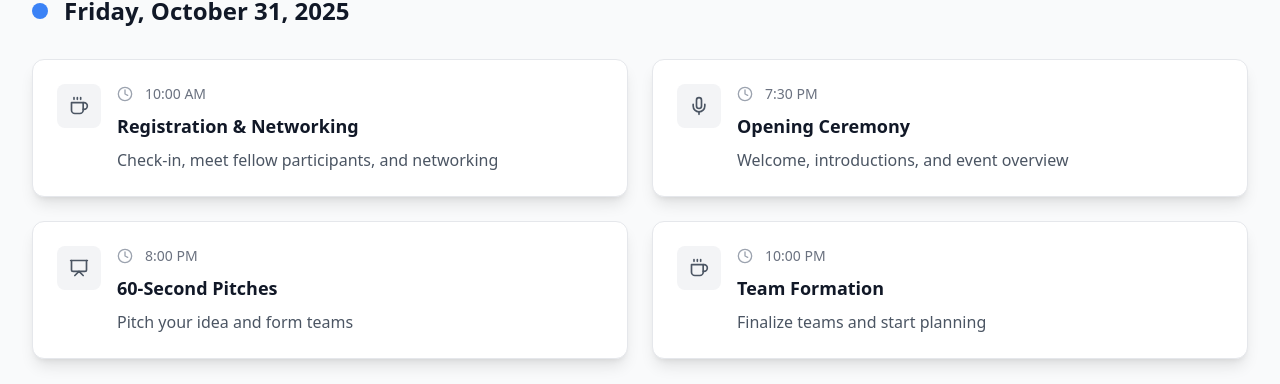
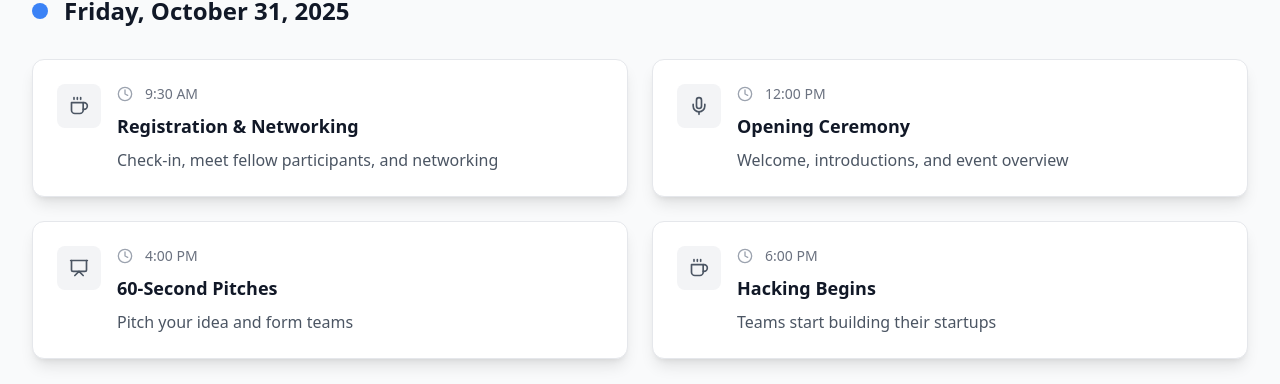
Before and after one commit to shiva-karan-k/SW-Website, a React (Vite) app: page / in a window 1280 px wide. Shown: the part 2313-2697 px from the top of the page. Built offline with nearby package versions, Linux system fonts and the light colour scheme.

Commit message:
Fix footer logo visibility and update event schedule timing

```diff
--- a/src/components/Footer.tsx
+++ b/src/components/Footer.tsx
@@ -11,7 +11,7 @@ const Footer = () => {
             <img
               src="/Logo.jpg"
               alt="Techstars Startup Weekend Visakhapatnam"
-              className="h-16 w-auto mb-6 filter brightness-0 invert object-contain"
+              className="h-16 w-auto mb-6 object-contain"
             />
             <p className="text-gray-300 mb-6 leading-relaxed">
               Techstars Startup Weekend Visakhapatnam brings together entrepreneurs,
--- a/src/components/Hero.tsx
+++ b/src/components/Hero.tsx
@@ -85,7 +85,7 @@ const Hero = () => {
                   <div>
                     <h4 className="font-semibold text-gray-900">Date & Time</h4>
                     <p className="text-gray-600">October 31 - November 2, 2025</p>
-                    <p className="text-gray-600">Friday 10:00 AM - Sunday 9:00 PM</p>
+                    <p className="text-gray-600">Friday 9:30 AM - Sunday 9:00 PM</p>
                   </div>
                 </div>
 
--- a/src/components/Schedule.tsx
+++ b/src/components/Schedule.tsx
@@ -11,27 +11,27 @@ const Schedule = () => {
       color: "bg-blue-500",
       events: [
         {
-          time: "10:00 AM",
+          time: "9:30 AM",
           title: "Registration & Networking",
           description: "Check-in, meet fellow participants, and networking",
           icon: Coffee
         },
         {
-          time: "7:30 PM",
+          time: "12:00 PM",
           title: "Opening Ceremony",
           description: "Welcome, introductions, and event overview",
           icon: Mic
         },
         {
-          time: "8:00 PM",
+          time: "4:00 PM",
           title: "60-Second Pitches",
           description: "Pitch your idea and form teams",
           icon: Presentation
         },
         {
-          time: "10:00 PM",
-          title: "Team Formation",
-          description: "Finalize teams and start planning",
+          time: "6:00 PM",
+          title: "Hacking Begins",
+          description: "Teams start building their startups",
           icon: Coffee
         }
       ]
```
